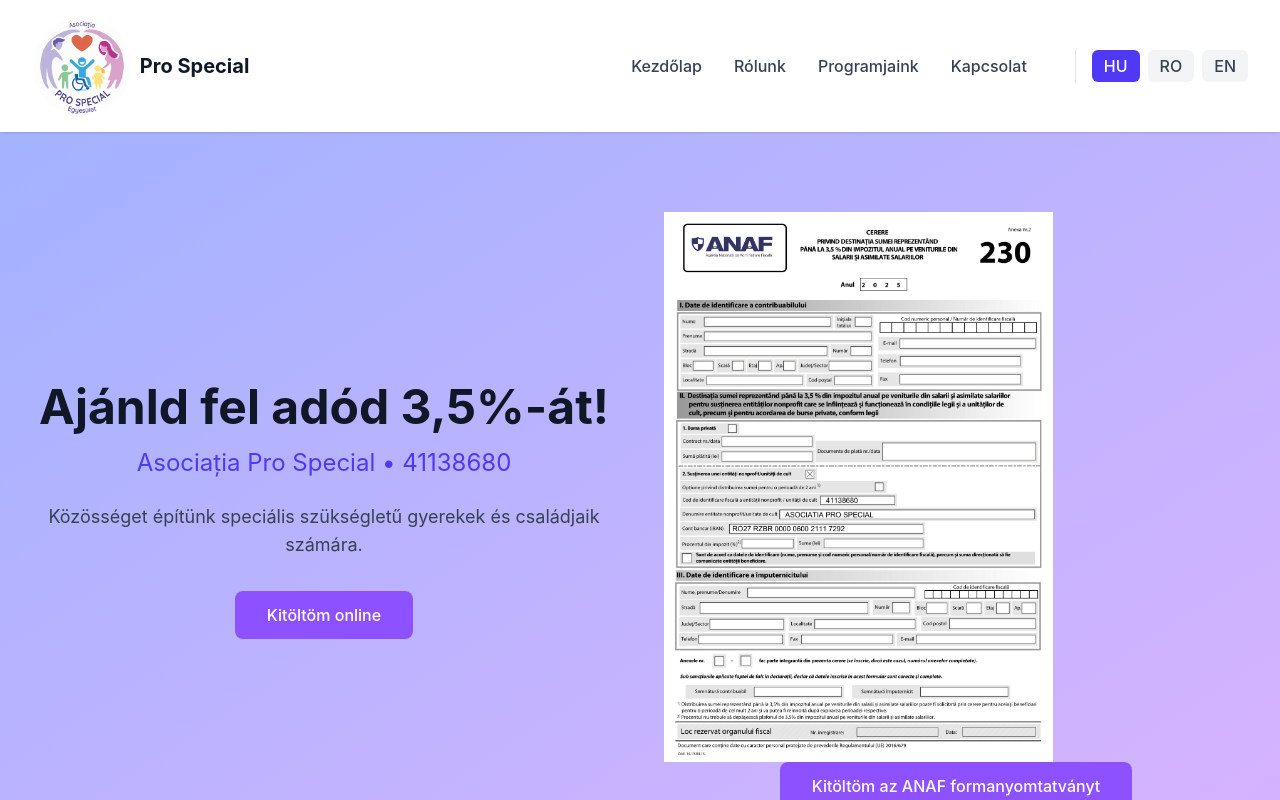
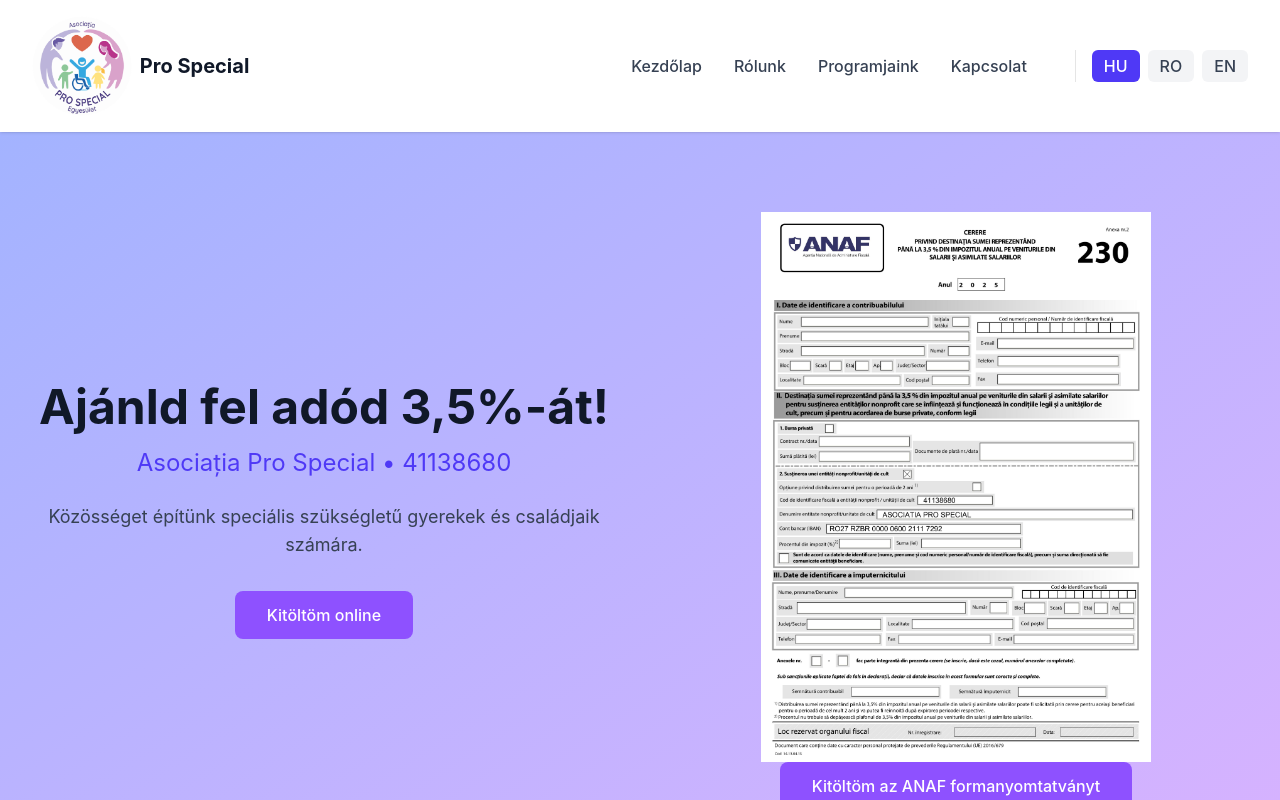
Before and after one commit to zuraglal/prospecial.org, a React (Vite) app: page / in a window 1280 px wide. Shown: the top 800 px of the page. Built offline with nearby package versions, Linux system fonts and the light colour scheme.

Commit message:
Update Home.tsx

```diff
--- a/src/app/components/Home.tsx
+++ b/src/app/components/Home.tsx
@@ -65,7 +65,7 @@
                 <ImageWithFallback
                   src="/pro-special-anaf-230-2025.jpg"
                   alt="ANAF 230 3,5%"
-                  className="w-2/3 h-auto object-cover"
+                  className="w-2/3 h-auto object-cover inline-flex items-center"
                 />
                 </a>
               </div>
```
